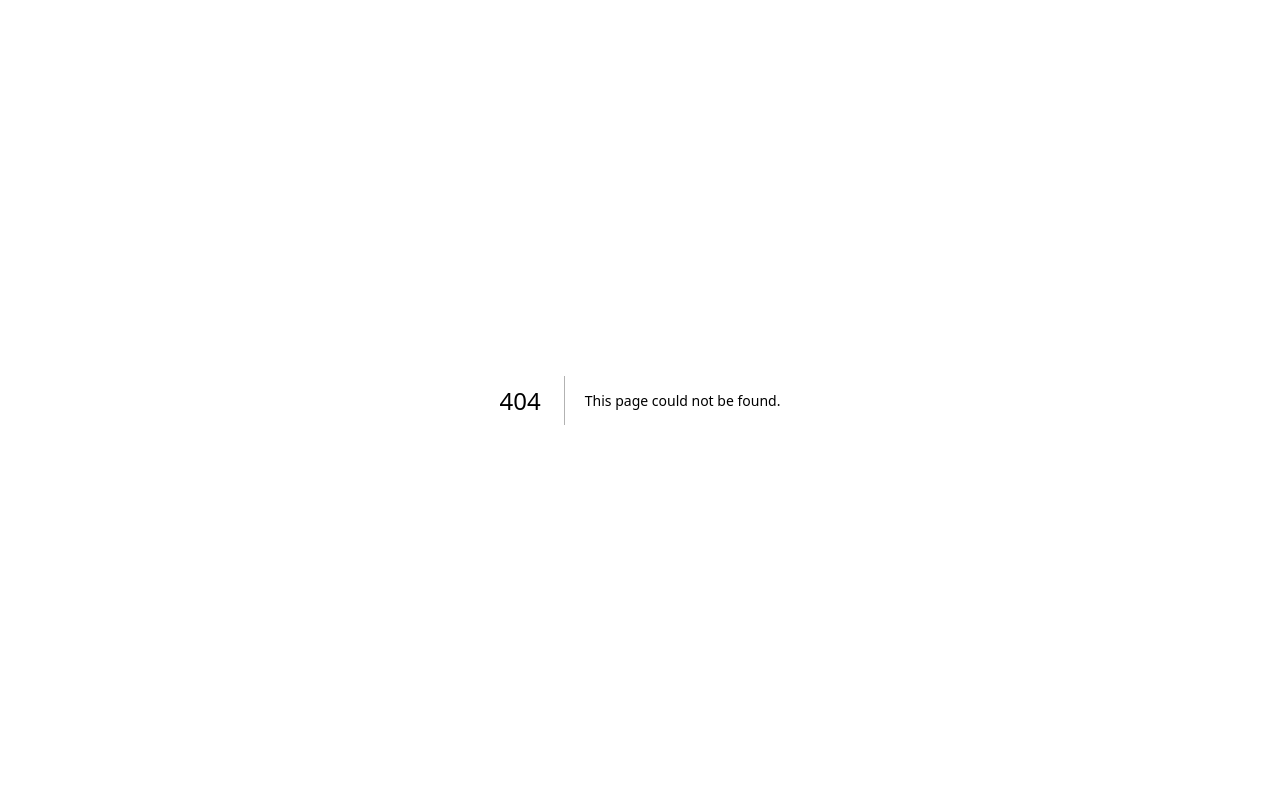
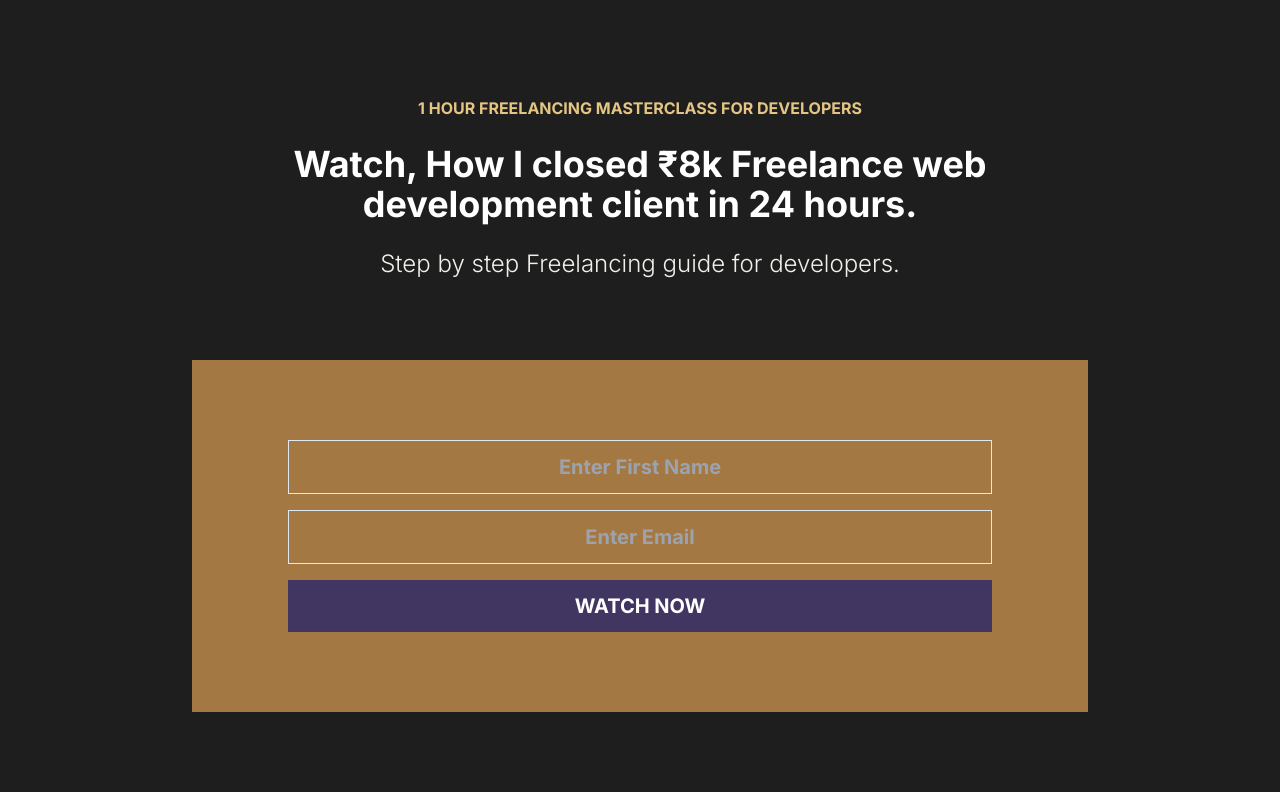
Before and after one commit to Swastikyadav/swastikyadav.com, a Next.js app: page /freelance-optin in a window 1280 px wide. Before the commit this address had no page. Built offline with nearby package versions, Linux system fonts and the light colour scheme.

Commit message:
fix optin page 404 error

```diff
--- a/app/blog/freelance-optin/page.jsx
+++ b/app/freelance-optin/page.jsx
@@ -6,7 +6,7 @@ export default function MasterClassOptin({ searchParams: { success } }) {
       <div className="bg-[#1e1e1e] font-bold mt-24 mb-20 px-6 text-center">
         <div className="grid max-w-3xl grid-cols-1 gap-6 mx-auto">
           <p className="text-[#e4c584] text-sm md:text-base">
-            FREELANCING MASTERCLASS FOR DEVELOPERS
+            1 HOUR FREELANCING MASTERCLASS FOR DEVELOPERS
           </p>
           <h1 className="text-2xl text-white md:text-4xl">
             Watch, How I closed ₹8k Freelance web development client in 24
```
